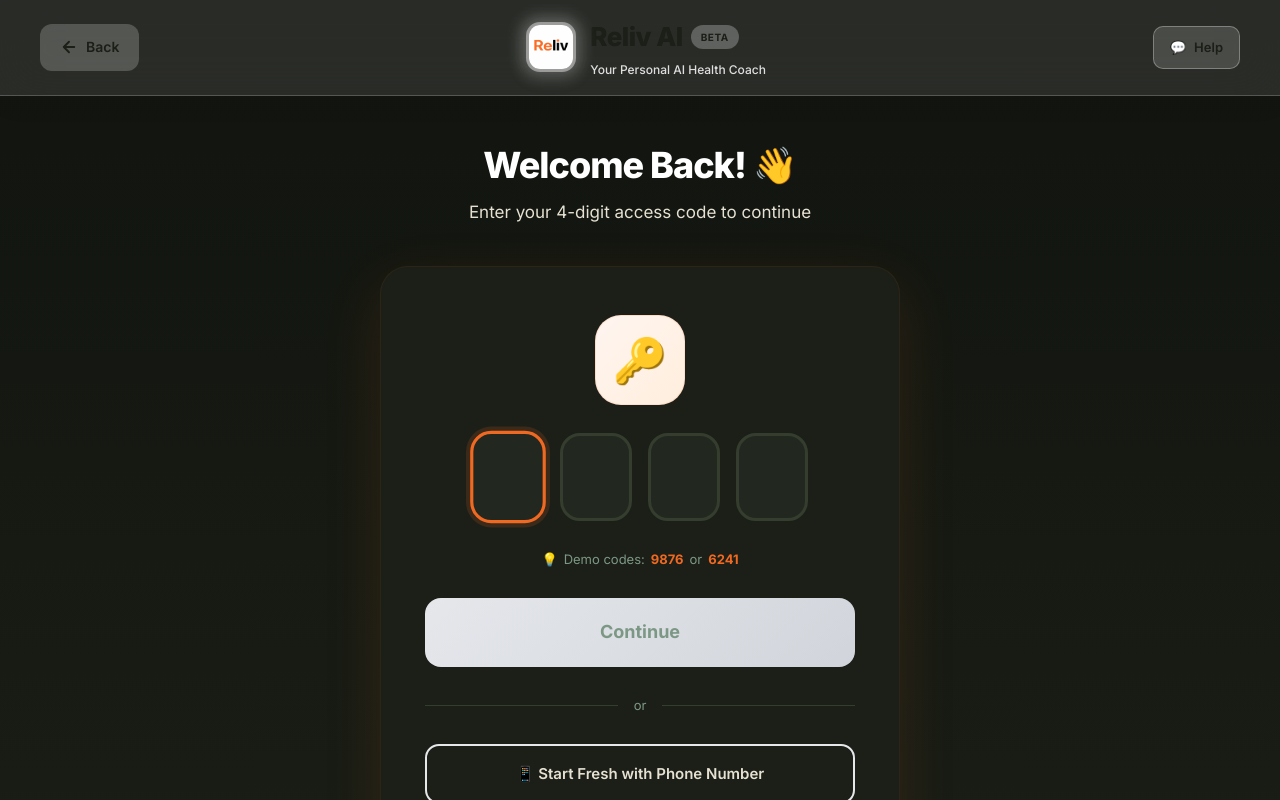
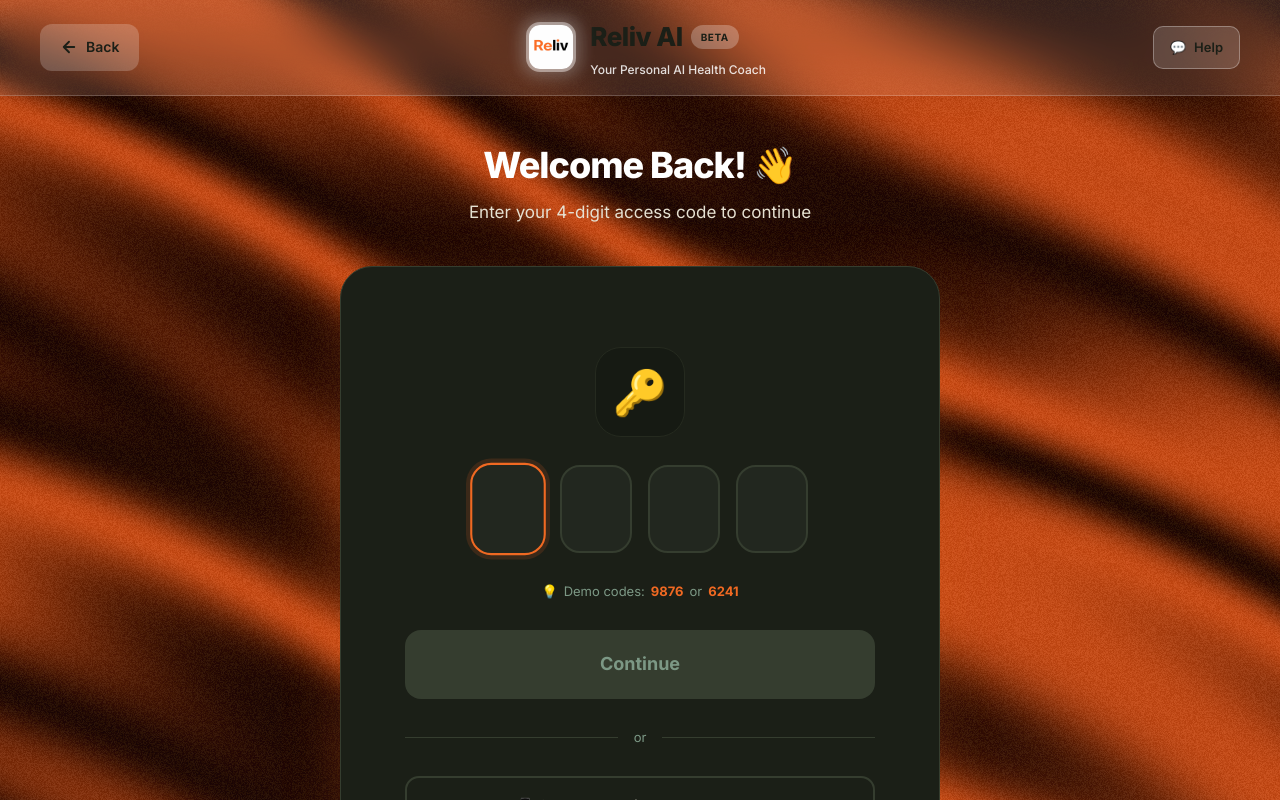
Before and after one commit to rohit-debnath24/Reliv_ai, a React (Vite) app: page /code in a window 1280 px wide. Shown: the top 800 px of the page. Built offline with nearby package versions, Linux system fonts and the light colour scheme; no server answers.

Commit message:
adding backgrounds

```diff
--- a/src/index.css
+++ b/src/index.css
@@ -1103,6 +1103,15 @@
 }
 
 /* ═══ RESPONSIVE ADJUSTMENTS ═══ */
+.main-card-padding {
+  padding: 80px 64px;
+}
+@media (max-width: 640px) {
+  .main-card-padding {
+    padding: 40px 32px;
+  }
+}
+
 @media (max-width: 768px) {
   .btn-lg {
     padding: 16px 32px;
--- a/src/pages/CodeEntryScreen.jsx
+++ b/src/pages/CodeEntryScreen.jsx
@@ -1,6 +1,7 @@
 import { useState, useRef, useEffect } from 'react';
 import { useNavigate } from 'react-router-dom';
 import Layout from '../components/Layout';
+import Silk from './Silk';
 import { C } from '../utils/constants';
 
 export default function CodeEntryScreen() {
@@ -72,33 +73,45 @@
   const isComplete = code.every(d => d);
 
   return (
+    <>
+      <div style={{ position: 'fixed', inset: 0, zIndex: 0, opacity: 0.8, pointerEvents: 'none' }}>
+        <Silk
+          speed={5}
+          scale={1}
+          color="#ff6627"
+          noiseIntensity={1.5}
+          rotation={0}
+        />
+      </div>
       <Layout
         title="Welcome Back! 👋"
         subtitle="Enter your 4-digit access code to continue"
         showBack
         onBack={() => navigate('/')}
       >
-      <div style={{ maxWidth: 520, margin: '0 auto' }}>
+      <div style={{ maxWidth: 600, margin: '0 auto', position: 'relative', zIndex: 1 }}>
         {/* Main Card */}
-        <div style={{
+        <div
+          className="main-card-padding"
+          style={{
             background: 'var(--white)',
-          borderRadius: 28,
-          padding: '48px 44px',
-          boxShadow: '0 20px 60px rgba(240, 105, 34, 0.12)',
-          border: '1px solid rgba(240, 105, 34, 0.08)',
+            borderRadius: 32,
+            boxShadow: 'var(--shadow-xl)',
+            border: '1px solid var(--gray-200)',
             textAlign: 'center',
-        }}>
+          }}
+        >
           {/* Icon */}
           <div style={{
             width: 90,
             height: 90,
-            background: 'linear-gradient(135deg, #FFF5F0 0%, #FFEEDD 100%)',
+            background: 'var(--cream-200)',
             borderRadius: 26,
             display: 'flex',
             alignItems: 'center',
             justifyContent: 'center',
             margin: '0 auto 28px',
-            border: '1px solid rgba(240, 105, 34, 0.15)',
+            border: '1px solid var(--cream-400)',
             fontSize: 44,
           }}>
             🔑
@@ -126,8 +139,8 @@
                 style={{
                   width: 72,
                   height: 88,
-                  background: d ? 'linear-gradient(135deg, #FFFAF7 0%, #FFF5F0 100%)' : 'var(--gray-50)',
-                  border: `3px solid ${d ? '#F06922' : error ? '#EF4444' : 'var(--gray-200)'}`,
+                  background: d ? 'var(--white)' : 'var(--gray-50)',
+                  border: `2px solid ${d ? 'var(--primary)' : error ? 'var(--error)' : 'var(--gray-200)'}`,
                   borderRadius: 20,
                   fontSize: 36,
                   fontWeight: 800,
@@ -136,15 +149,15 @@
                   outline: 'none',
                   transition: 'all 0.3s ease',
                   boxShadow: d ? '0 8px 30px rgba(240, 105, 34, 0.15)' : 'none',
-                  caretColor: '#F06922',
+                  caretColor: 'var(--primary)',
                 }}
                 onFocus={(e) => {
-                  e.target.style.borderColor = '#F06922';
+                  e.target.style.borderColor = 'var(--primary)';
                   e.target.style.boxShadow = '0 0 0 4px rgba(240, 105, 34, 0.15)';
                   e.target.style.transform = 'scale(1.05)';
                 }}
                 onBlur={(e) => {
-                  e.target.style.borderColor = d ? '#F06922' : 'var(--gray-200)';
+                  e.target.style.borderColor = d ? 'var(--primary)' : 'var(--gray-200)';
                   e.target.style.boxShadow = d ? '0 8px 30px rgba(240, 105, 34, 0.15)' : 'none';
                   e.target.style.transform = 'scale(1)';
                 }}
@@ -163,14 +176,14 @@
             gap: 6,
           }}>
             <span>💡</span>
-            Demo codes: <strong style={{ color: '#F06922' }}>9876</strong> or <strong style={{ color: '#F06922' }}>6241</strong>
+            Demo codes: <strong style={{ color: 'var(--primary)' }}>9876</strong> or <strong style={{ color: 'var(--primary)' }}>6241</strong>
           </p>
 
           {/* Error Message */}
           {error && (
             <div style={{
-              background: 'linear-gradient(135deg, #FEE2E2 0%, #FECACA 100%)',
-              border: '1px solid #EF4444',
+              background: 'rgba(239, 68, 68, 0.1)',
+              border: '1px solid rgba(239, 68, 68, 0.5)',
               borderRadius: 14,
               padding: '16px 20px',
               marginBottom: 24,
@@ -182,7 +195,7 @@
             }}>
               <span style={{ fontSize: 18 }}>⚠️</span>
               <div>
-                <p style={{ fontSize: 14, color: '#DC2626', fontWeight: 600, margin: 0 }}>{error}</p>
+                <p style={{ fontSize: 14, color: '#FCA5A5', fontWeight: 600, margin: 0 }}>{error}</p>
                 <p style={{ fontSize: 12, color: 'var(--gray-400)', margin: '4px 0 0' }}>
                   Check your code or try a new number
                 </p>
@@ -197,8 +210,8 @@
             style={{
               width: '100%',
               background: isComplete
-                ? 'linear-gradient(135deg, #F06922 0%, #E85C25 100%)'
-                : 'linear-gradient(135deg, #E5E7EB 0%, #D1D5DB 100%)',
+                ? 'var(--primary)'
+                : 'var(--gray-200)',
               border: 'none',
               borderRadius: 16,
               padding: '20px',
@@ -206,7 +219,7 @@
               fontWeight: 700,
               color: isComplete ? 'var(--white)' : 'var(--gray-400)',
               cursor: isComplete && !loading ? 'pointer' : 'not-allowed',
-              boxShadow: isComplete ? '0 10px 40px rgba(240, 105, 34, 0.35)' : 'none',
+              boxShadow: isComplete ? 'var(--shadow-glow)' : 'none',
               transition: 'all 0.3s ease',
               display: 'flex',
               alignItems: 'center',
@@ -251,7 +264,7 @@
             style={{
               width: '100%',
               background: 'var(--white)',
-              border: '2px solid #E5E7EB',
+              border: '2px solid var(--gray-200)',
               borderRadius: 14,
               padding: '16px',
               fontSize: 15,
@@ -285,7 +298,6 @@
         </p>
       </div>
 
-      {/* Animation Keyframes */}
       <style>{`
         @keyframes shake {
           0%, 100% { transform: translateX(0); }
@@ -298,5 +310,6 @@
         }
       `}</style>
     </Layout>
+    </>
   );
 }
--- a/src/pages/OTPScreen.jsx
+++ b/src/pages/OTPScreen.jsx
@@ -120,7 +120,7 @@
       <div className="w-full px-4 sm:px-0" style={{ maxWidth: 600, margin: '0 auto' }}>
         {/* Main Card */}
         <div
-          className="px-8 py-10 sm:px-16 sm:py-20"
+          className="main-card-padding"
           style={{
             background: 'var(--white)',
             borderRadius: 32,
--- a/src/pages/PhoneEntryScreen.jsx
+++ b/src/pages/PhoneEntryScreen.jsx
@@ -54,7 +54,7 @@
         <div className="w-full px-4 sm:px-0" style={{ maxWidth: 600, margin: '0 auto' }}>
         {/* Main Card */}
         <div
-          className="px-8 py-10 sm:px-16 sm:py-20"
+          className="main-card-padding"
           style={{
             background: 'var(--white)',
             borderRadius: 32,
```
Also changed, not shown: src/pages/CodeGeneratedScreen.jsx (+22 -20 lines). Lines whose indentation alone changed are shown as unchanged.
